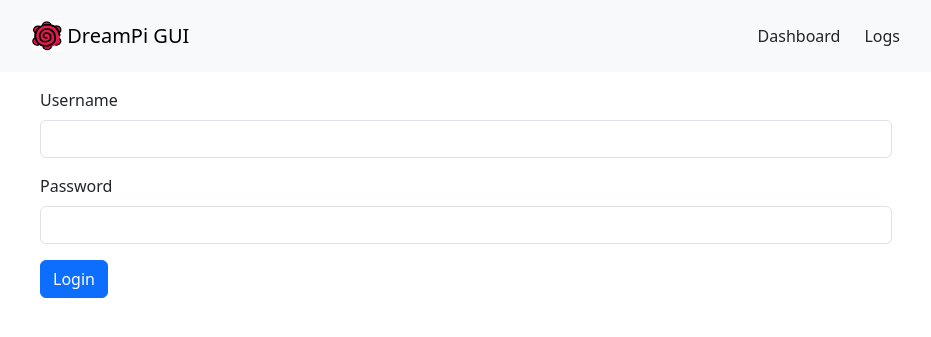
After one commit to jschwager/dreampi-gui, a Flask app: template templates/login.html in a window 1280 px wide. The commit adds this page. Shown: the top 337 px of the page, without its empty margins (174-1105 px from the left). Run offline with Flask 3, Linux system fonts and the light colour scheme; the template is opened without the code that fills it, so the values that code supplies are empty.

Commit message:
Implement logging feature and refactor HTML templates for better structure

```diff
--- a/app.py
+++ b/app.py
@@ -11,6 +11,16 @@ COMMANDS = {
 @app.route("/")
 def index():
 	return render_template("index.html")
+
+@app.route("/logs")
+def logs():
+	try:
+		completed = subprocess.run(["sudo", "journalctl", "-u", "dreampi.service", "-n", "100", "--no-pager"], capture_output=True, text=True, check=True)
+		logs = completed.stdout
+	except subprocess.CalledProcessError as e:
+		logs = e.stderr or str(e)
+
+	return render_template("logs.html", logs=logs)
 
 @app.route("/run", methods=["POST"])
 def run():
--- /dev/null
+++ b/templates/footer.html
@@ -0,0 +1,7 @@
+	</div>
+
+	<script src="https://cdn.jsdelivr.net/npm/bootstrap@5.3.8/dist/js/bootstrap.bundle.min.js"
+		integrity="sha384-FKyoEForCGlyvwx9Hj09JcYn3nv7wiPVlz7YYwJrWVcXK/BmnVDxM+D2scQbITxI"
+		crossorigin="anonymous"></script>
+</body>
+</html>
--- /dev/null
+++ b/templates/header.html
@@ -0,0 +1,26 @@
+<!DOCTYPE html>
+<html lang="en">
+<head>
+	<meta charset="UTF-8" />
+	<meta name="viewport" content="width=device-width, initial-scale=1.0" />
+	<title>DreamPi GUI</title>
+	<link href="https://cdn.jsdelivr.net/npm/bootstrap@5.3.8/dist/css/bootstrap.min.css" rel="stylesheet"
+		integrity="sha384-sRIl4kxILFvY47J16cr9ZwB07vP4J8+LH7qKQnuqkuIAvNWLzeN8tE5YBujZqJLB" crossorigin="anonymous" />
+</head>
+<body>
+	<div class="container-fluid bg-light">
+		<nav class="navbar navbar-light p-3 mb-3 mx-auto" style="max-width: 900px;">
+			<div class="d-flex justify-content-between align-items-center w-100">
+				<a class="navbar-brand" href="#">
+					<img src="{{ url_for('static', filename='logo.png') }}" width="30" height="30"
+						class="d-inline-block align-top" alt="" />
+					DreamPi GUI
+				</a>
+				<div class="ms-auto d-flex gap-4">
+					<a class="nav-link" href="/">Dashboard</a>
+					<a class="nav-link" href="/logs">Logs</a>
+				</div>
+			</div>
+		</nav>
+	</div>
+	<div class="container-sm" style="max-width: 900px;">
--- /dev/null
+++ b/templates/login.html
@@ -0,0 +1,23 @@
+{% include "header.html" %}
+
+		<div class="container-sm">
+		  <form method="POST" action="/login">
+			<div class="mb-3">
+			  <label for="username" class="form-label">Username</label>
+			  <input type="text" class="form-control" id="username" name="username" required />
+			</div>
+			<div class="mb-3">
+			  <label for="password" class="form-label">Password</label>
+			  <input type="password" class="form-control" id="password" name="password" required />
+			</div>
+			<button type="submit" class="btn btn-primary">Login</button>
+		  </form>
+
+		  {% if error %}
+		  <div class="mt-4 alert alert-danger">{{ error }}</div>
+		  {% endif %}
+		</div>
+
+	</div>
+
+{% include "footer.html" %}
```
Also changed, not shown: templates/index.html (+2 -23 lines), templates/logs.html (added, +18 -0 lines), README.md.
